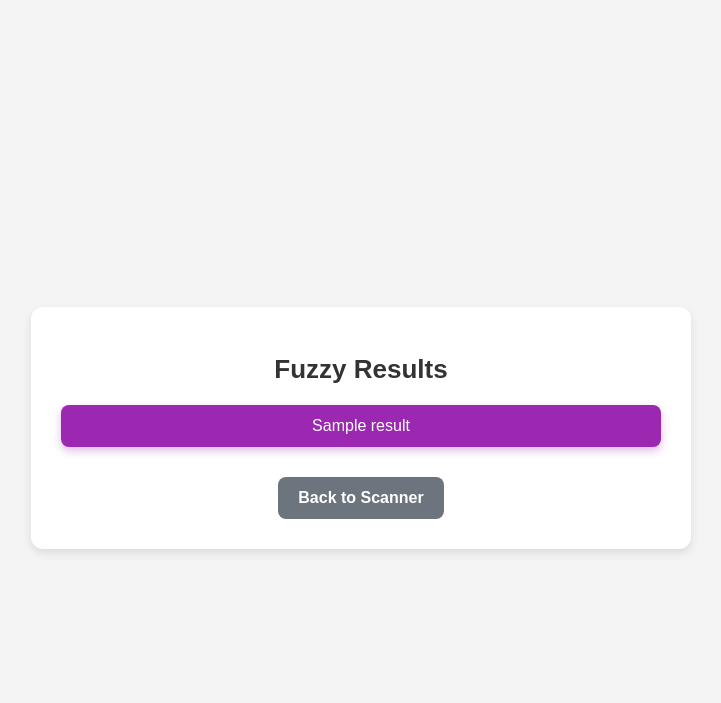
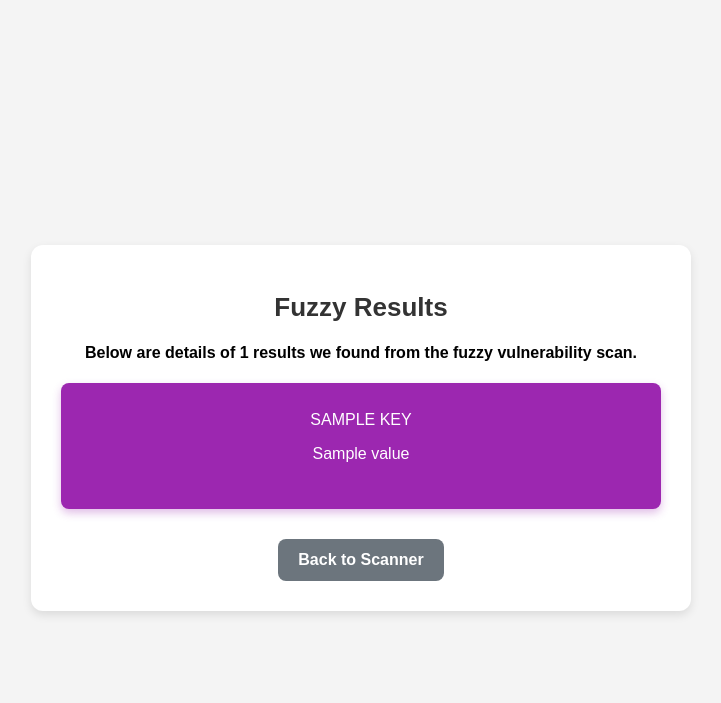
Before and after one commit to reaphsoft-org/webscanner, a Django app: template scanner/templates/scanner/fuzzy_results.html in a window 1280 px wide. Shown: the top 703 px of the page, without its empty margins (279-1000 px from the left). Run offline with Django 4.2, Linux system fonts and the light colour scheme; the template is opened without the code that fills it: most values are stand-ins (such as "Sample title", 1, 10 or a date in 2020); parts of the project's set-up code (start-up, migrations or seed data) failed here and were passed over; some libraries are stand-ins or nearby versions.

Commit message:
Modify the fuzzy_results.html page.

```diff
--- a/scanner/templates/scanner/fuzzy_results.html
+++ b/scanner/templates/scanner/fuzzy_results.html
@@ -97,9 +97,14 @@
             <h1>Fuzzy Results</h1>
             <div class="results-container">
                 {% if results %}
+                    <h4>Below are details of {{ results|length }} results we found from the fuzzy vulnerability scan.</h4>
                     {% for result in results %}
                         <div class="result-item">
-                            {{ result }}
+                            {% for key, value in result.items %}
+                                <p>{{ key | upper }}</p>
+                                <p>{{ value }}</p>
+                                <br>
+                            {% endfor %}
                         </div>
                     {% endfor %}
                 {% else %}
```
